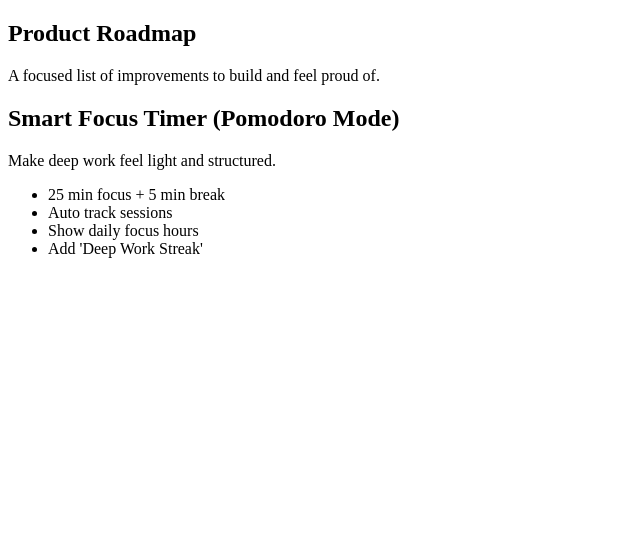
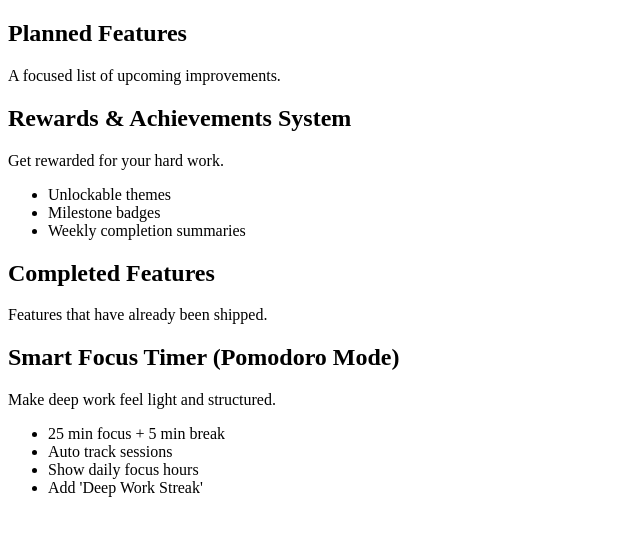
Before and after one commit to priyanshikothari10/JustNeedMotivation, a Next.js app: page /roadmap in a window 1280 px wide. Shown: the top 536 px of the page, without its empty margins (0-640 px from the left). Built offline with nearby package versions, Linux system fonts and the light colour scheme.

Commit message:
Update roadmap UI: move Timer to completed features

```diff
--- a/app/roadmap/page.jsx
+++ b/app/roadmap/page.jsx
@@ -1,4 +1,4 @@
-const featureRoadmap = [
+const completedFeatures = [
   {
     id: 1,
     title: "Smart Focus Timer (Pomodoro Mode)",
@@ -12,32 +12,68 @@ const featureRoadmap = [
   },
 ];
 
+const featureRoadmap = [
+  {
+    id: 2,
+    title: "Rewards & Achievements System",
+    subtitle: "Get rewarded for your hard work.",
+    points: [
+      "Unlockable themes",
+      "Milestone badges",
+      "Weekly completion summaries"
+    ]
+  }
+];
+
 export default function RoadmapPage() {
   return (
-    <main className="min-h-screen bg-black text-white p-8 space-y-8">
-      <section className="space-y-3">
-        <h1 className="text-2xl font-semibold">Product Roadmap</h1>
+    <main className="min-h-screen bg-black text-white p-8 space-y-12 max-w-4xl mx-auto">
+      <section className="space-y-4">
+        <h1 className="text-2xl font-semibold">Planned Features</h1>
         <p className="text-gray-400 text-sm">
-          A focused list of improvements to build and feel proud of.
+          A focused list of upcoming improvements.
         </p>
-      </section>
-
-      <section className="space-y-4">
+        <div className="space-y-4">
           {featureRoadmap.map((feature) => (
             <article
               key={feature.id}
-            className="border border-gray-800 rounded-lg p-5 space-y-2"
+              className="border border-white/10 rounded-lg p-5 space-y-2 bg-white/[0.02]"
             >
-            <h2 className="text-lg font-medium">{feature.title}</h2>
+              <h2 className="text-lg font-medium text-neon-green">{feature.title}</h2>
               <p className="text-sm text-gray-400">{feature.subtitle}</p>
 
-            <ul className="list-disc list-inside text-sm text-gray-300 space-y-1">
+              <ul className="list-disc list-inside text-sm text-gray-300 space-y-1 pt-2">
                 {feature.points.map((point, index) => (
                   <li key={index}>{point}</li>
                 ))}
               </ul>
             </article>
           ))}
+        </div>
+      </section>
+
+      <section className="space-y-4">
+        <h2 className="text-2xl font-semibold text-gray-400">Completed Features</h2>
+        <p className="text-gray-500 text-sm">
+          Features that have already been shipped.
+        </p>
+        <div className="space-y-4 opacity-70">
+          {completedFeatures.map((feature) => (
+            <article
+              key={feature.id}
+              className="border border-gray-800 rounded-lg p-5 space-y-2"
+            >
+              <h2 className="text-lg font-medium line-through">{feature.title}</h2>
+              <p className="text-sm text-gray-500">{feature.subtitle}</p>
+
+              <ul className="list-disc list-inside text-sm text-gray-500 space-y-1 pt-2">
+                {feature.points.map((point, index) => (
+                  <li key={index}>{point}</li>
+                ))}
+              </ul>
+            </article>
+          ))}
+        </div>
       </section>
     </main>
   );
```
Lines whose indentation alone changed are shown as unchanged.
